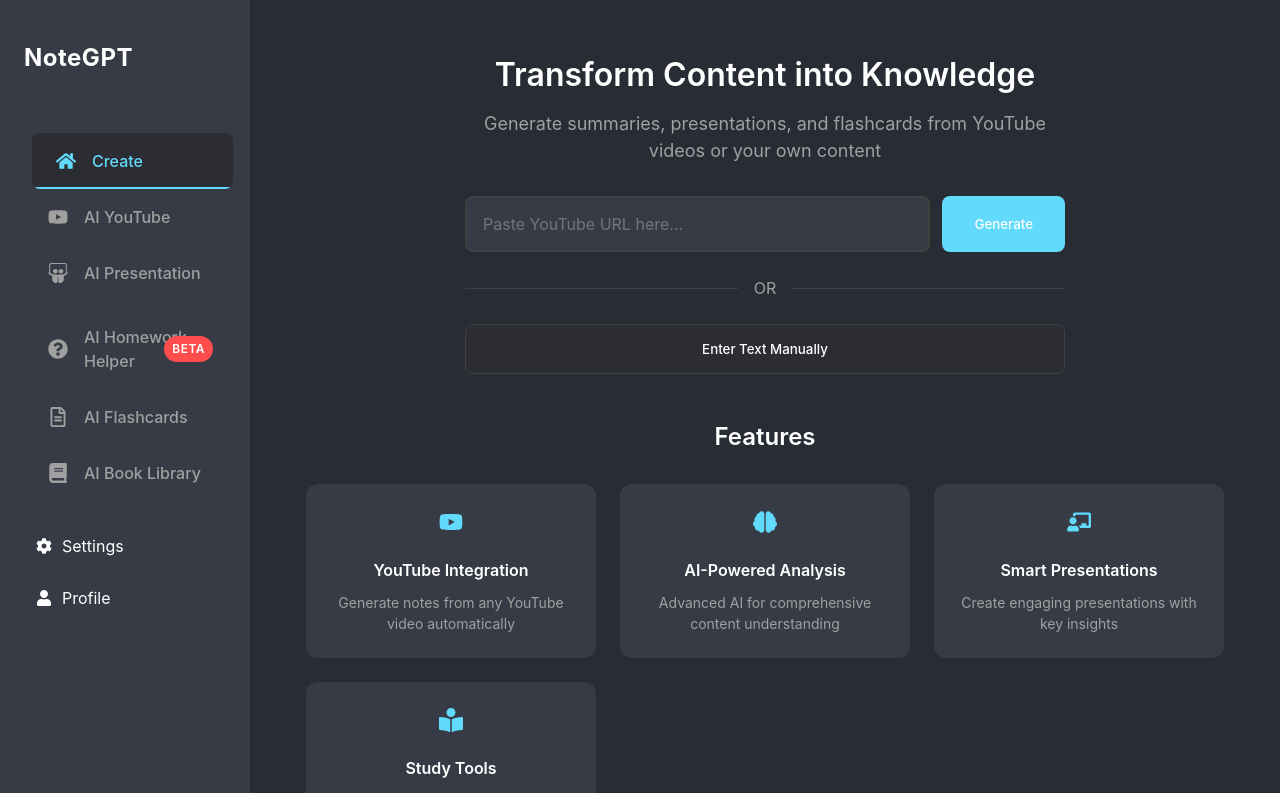
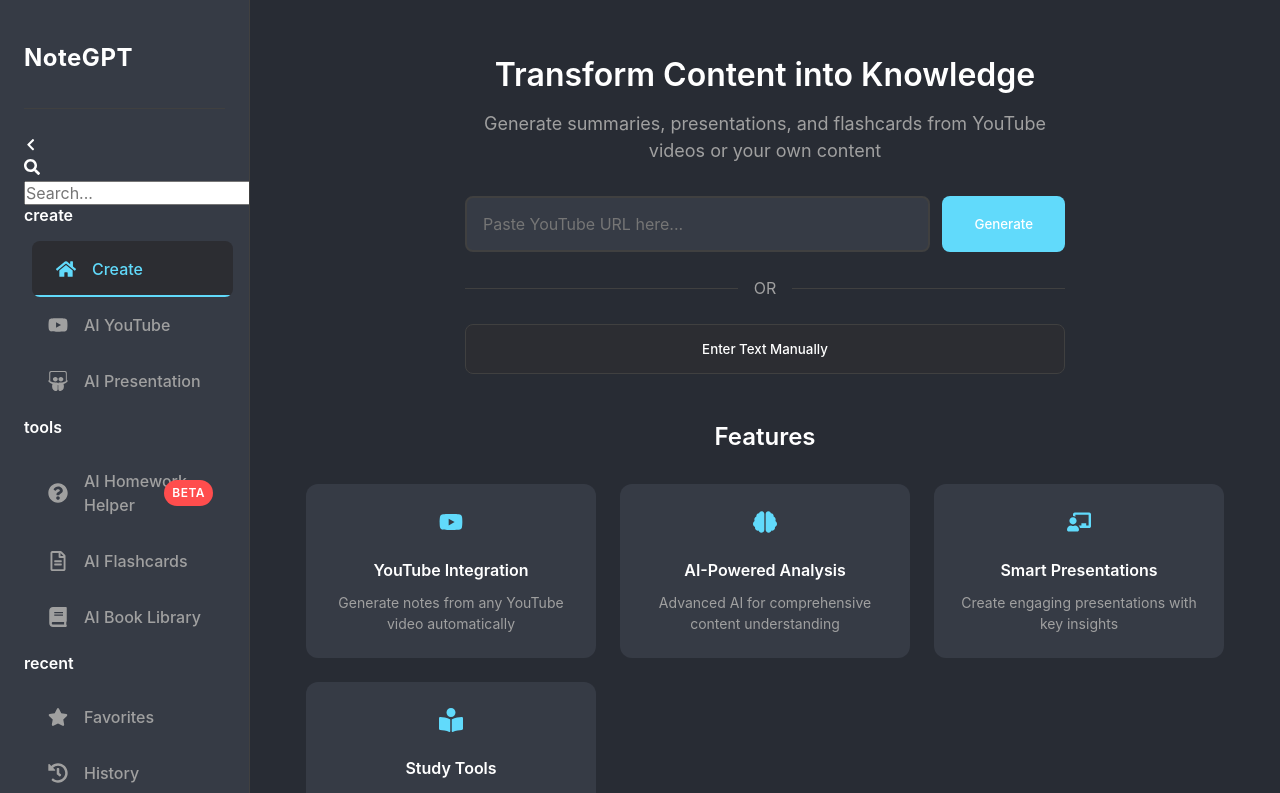
Before and after one commit to ansht3/note_gpt, a React (Create React App) app: page / in a window 1280 px wide. Shown: the top 793 px of the page. Built offline with nearby package versions, Linux system fonts and the light colour scheme; the HTML template or start-up script is replaced by a standard one.

Commit message:
adding languag selection and collapsible sidebar features

```diff
--- a/src/components/Sidebar.js
+++ b/src/components/Sidebar.js
@@ -12,15 +12,35 @@ import {
   FaLightbulb,
   FaCog,
   FaUser,
+  FaLanguage,
+  FaSearch,
+  FaChevronLeft,
+  FaChevronRight,
+  FaStar,
+  FaHistory,
 } from "react-icons/fa";
 import { useTheme } from "../contexts/ThemeContext";
 import "./Sidebar.css";
 
+// Language options
+const LANGUAGES = [
+  { code: "en", name: "English" },
+  { code: "es", name: "Español" },
+  { code: "fr", name: "Français" },
+  { code: "de", name: "Deutsch" },
+  { code: "zh", name: "中文" },
+];
+
 function Sidebar() {
   const [isOpen, setIsOpen] = useState(false);
+  const [isCollapsed, setIsCollapsed] = useState(false);
+  const [searchQuery, setSearchQuery] = useState("");
+  const [selectedLanguage, setSelectedLanguage] = useState("en");
+  const [showLanguageMenu, setShowLanguageMenu] = useState(false);
   const location = useLocation();
   const { isDarkMode, toggleTheme } = useTheme();
   const sidebarRef = useRef(null);
+  const languageMenuRef = useRef(null);
 
   const navItems = [
     {
@@ -48,7 +68,24 @@ function Sidebar() {
         { path: "/library", label: "AI Book Library", icon: <FaBook /> },
       ],
     },
+    {
+      section: "recent",
+      items: [
+        { path: "/favorites", label: "Favorites", icon: <FaStar /> },
+        { path: "/history", label: "History", icon: <FaHistory /> },
+      ],
+    },
   ];
+
+  // Filter nav items based on search query
+  const filteredNavItems = navItems
+    .map((section) => ({
+      ...section,
+      items: section.items.filter((item) =>
+        item.label.toLowerCase().includes(searchQuery.toLowerCase())
+      ),
+    }))
+    .filter((section) => section.items.length > 0);
 
   const handleClickOutside = useCallback(
     (event) => {
@@ -59,8 +96,15 @@ function Sidebar() {
       ) {
         setIsOpen(false);
       }
+      if (
+        showLanguageMenu &&
+        languageMenuRef.current &&
+        !languageMenuRef.current.contains(event.target)
+      ) {
+        setShowLanguageMenu(false);
+      }
     },
-    [isOpen]
+    [isOpen, showLanguageMenu]
   );
 
   useEffect(() => {
@@ -75,9 +119,16 @@ function Sidebar() {
   const isActive = (path, exact = false) =>
     exact ? location.pathname === path : location.pathname.startsWith(path);
 
+  const handleLanguageChange = (langCode) => {
+    setSelectedLanguage(langCode);
+    setShowLanguageMenu(false);
+    // Here you would typically dispatch an action to change the app's language
+  };
+
   const renderNavSection = useCallback(
     (section) => (
       <div key={section.section} className="nav-section">
+        <h3 className="section-title">{section.section}</h3>
         {section.items.map((item) => (
           <Link
             key={item.path}
@@ -89,13 +140,15 @@ function Sidebar() {
             onClick={() => setIsOpen(false)}
           >
             {item.icon}
-            <span className="nav-label">{item.label}</span>
-            {item.isBeta && <span className="beta-tag">Beta</span>}
+            {!isCollapsed && <span className="nav-label">{item.label}</span>}
+            {item.isBeta && !isCollapsed && (
+              <span className="beta-tag">Beta</span>
+            )}
           </Link>
         ))}
       </div>
     ),
-    [isActive]
+    [isActive, isCollapsed]
   );
 
   return (
@@ -109,37 +162,86 @@ function Sidebar() {
         {isOpen ? <FaTimes /> : <FaBars />}
       </button>
 
-      <div ref={sidebarRef} className={`sidebar ${isOpen ? "open" : ""}`}>
-        <div className="logo">
-          <Link to="/" onClick={() => setIsOpen(false)}>
-            NoteGPT
-          </Link>
+      <div
+        ref={sidebarRef}
+        className={`sidebar ${isOpen ? "open" : ""} ${
+          isCollapsed ? "collapsed" : ""
+        }`}
+      >
+        <div className="sidebar-header">
+          <div className="logo">
+            <Link to="/" onClick={() => setIsOpen(false)}>
+              {!isCollapsed && "NoteGPT"}
+            </Link>
+          </div>
+          <button
+            className="collapse-toggle"
+            onClick={() => setIsCollapsed(!isCollapsed)}
+            aria-label={isCollapsed ? "Expand sidebar" : "Collapse sidebar"}
+          >
+            {isCollapsed ? <FaChevronRight /> : <FaChevronLeft />}
+          </button>
         </div>
 
+        {!isCollapsed && (
+          <div className="search-container">
+            <FaSearch className="search-icon" />
+            <input
+              type="text"
+              placeholder="Search..."
+              value={searchQuery}
+              onChange={(e) => setSearchQuery(e.target.value)}
+              className="search-input"
+            />
+          </div>
+        )}
+
         <nav role="navigation" aria-label="Main navigation">
-          {navItems.map(renderNavSection)}
+          {filteredNavItems.map(renderNavSection)}
         </nav>
 
         <div className="sidebar-footer">
-          {/* <button
-            className="theme-toggle"
-            onClick={toggleTheme}
-            aria-label={`Switch to ${isDarkMode ? "light" : "dark"} mode`}
-          >
-            <FaLightbulb />
-            <span>{isDarkMode ? "Light Mode" : "Dark Mode"}</span>
-          </button> */}
-
-          <div></div>
+          <div className="language-selector" ref={languageMenuRef}>
+            <button
+              className="language-button"
+              onClick={() => setShowLanguageMenu(!showLanguageMenu)}
+              aria-expanded={showLanguageMenu}
+            >
+              <FaLanguage />
+              {!isCollapsed && (
+                <span>
+                  {
+                    LANGUAGES.find((lang) => lang.code === selectedLanguage)
+                      ?.name
+                  }
+                </span>
+              )}
+            </button>
+            {showLanguageMenu && (
+              <div className="language-menu">
+                {LANGUAGES.map((lang) => (
+                  <button
+                    key={lang.code}
+                    className={`language-option ${
+                      selectedLanguage === lang.code ? "selected" : ""
+                    }`}
+                    onClick={() => handleLanguageChange(lang.code)}
+                  >
+                    {lang.name}
+                  </button>
+                ))}
+              </div>
+            )}
+          </div>
 
           <div className="footer-actions">
             <Link to="/settings" className="footer-link">
               <FaCog />
-              <span>Settings</span>
+              {!isCollapsed && <span>Settings</span>}
             </Link>
             <Link to="/profile" className="footer-link">
               <FaUser />
-              <span>Profile</span>
+              {!isCollapsed && <span>Profile</span>}
             </Link>
           </div>
         </div>
```
